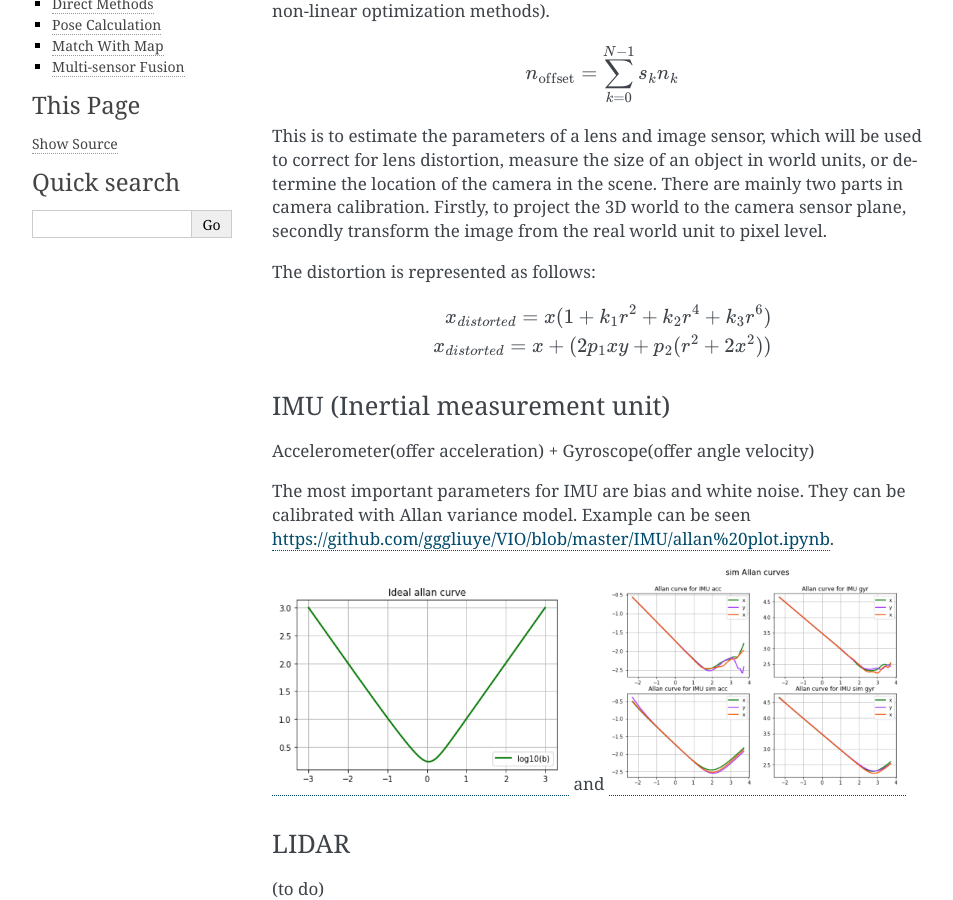
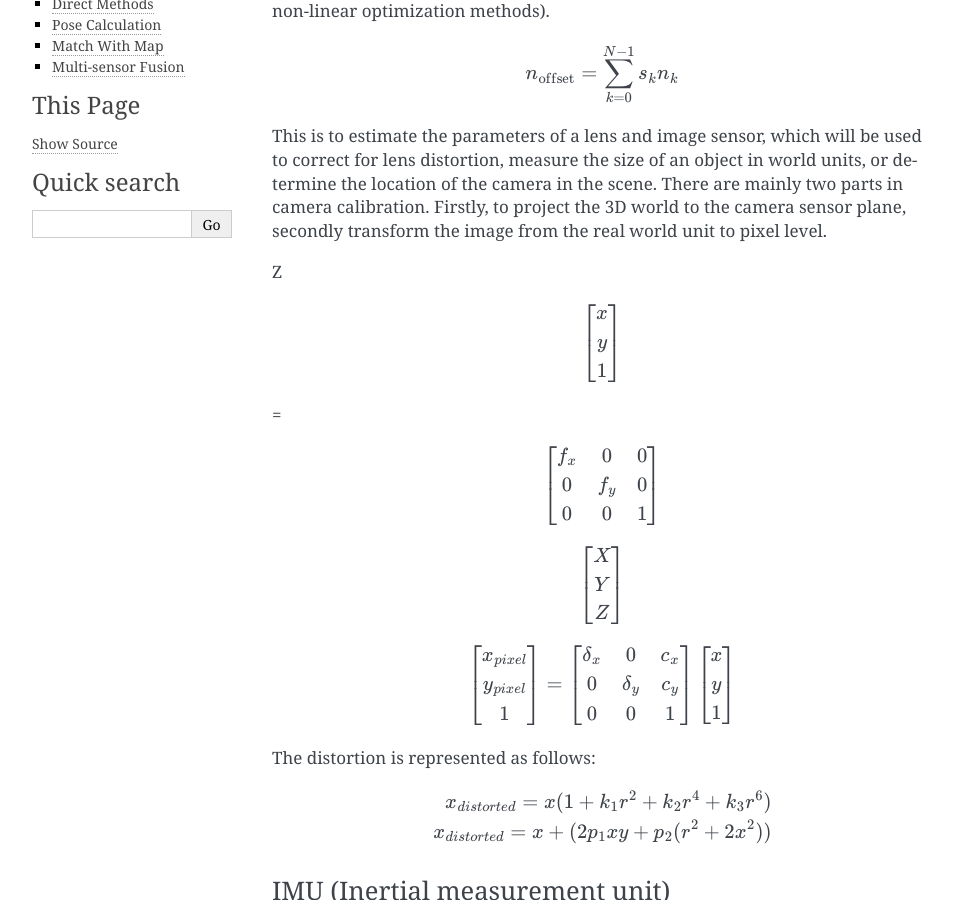
Before and after one commit to gggliuye/VIO, a Sphinx documentation site: the page built from docs/Tracking/TrackingIntroduction.rst, in a window 1280 px wide and 900 px high, scrolled down 311 px. Shown: the whole window, without its empty margins (148-1101 px from the left). Built offline with Sphinx 7.4.7, drawn with Linux system fonts in a browser that asks for light colours.

Commit message:
Update TrackingIntroduction.rst

```diff
--- a/docs/Tracking/TrackingIntroduction.rst
+++ b/docs/Tracking/TrackingIntroduction.rst
@@ -16,6 +16,21 @@ This is to estimate the parameters of a lens and image sensor,
 which will be used to correct for lens distortion, measure the size of an object in world units, or determine the location of the camera in the scene.
 There are mainly two parts in camera calibration. Firstly, to project the 3D world to the camera sensor plane, secondly transform the image from the real world unit to pixel level.
 
+.. math::
+   :nowrap:
+
+   Z\begin{bmatrix} x\\y\\1\end{bmatrix}
+   =\begin{bmatrix}
+   f_{x} & 0 & 0\\0 & f_{y} & 0 \\ 0 & 0 & 1
+   \end{bmatrix}
+   \begin{bmatrix} X\\Y\\Z\end{bmatrix}
+
+.. math::
+    \begin{bmatrix} x_{pixel}\\y_{pixel}\\1\end{bmatrix}
+    =\begin{bmatrix}
+       \delta_{x} & 0 & c_{x}\\0 & \delta_{y} & c_{y} \\ 0 & 0 & 1
+    \end{bmatrix}
+    \begin{bmatrix} x\\y\\1\end{bmatrix}
 
 The distortion is represented as follows:
 
```
